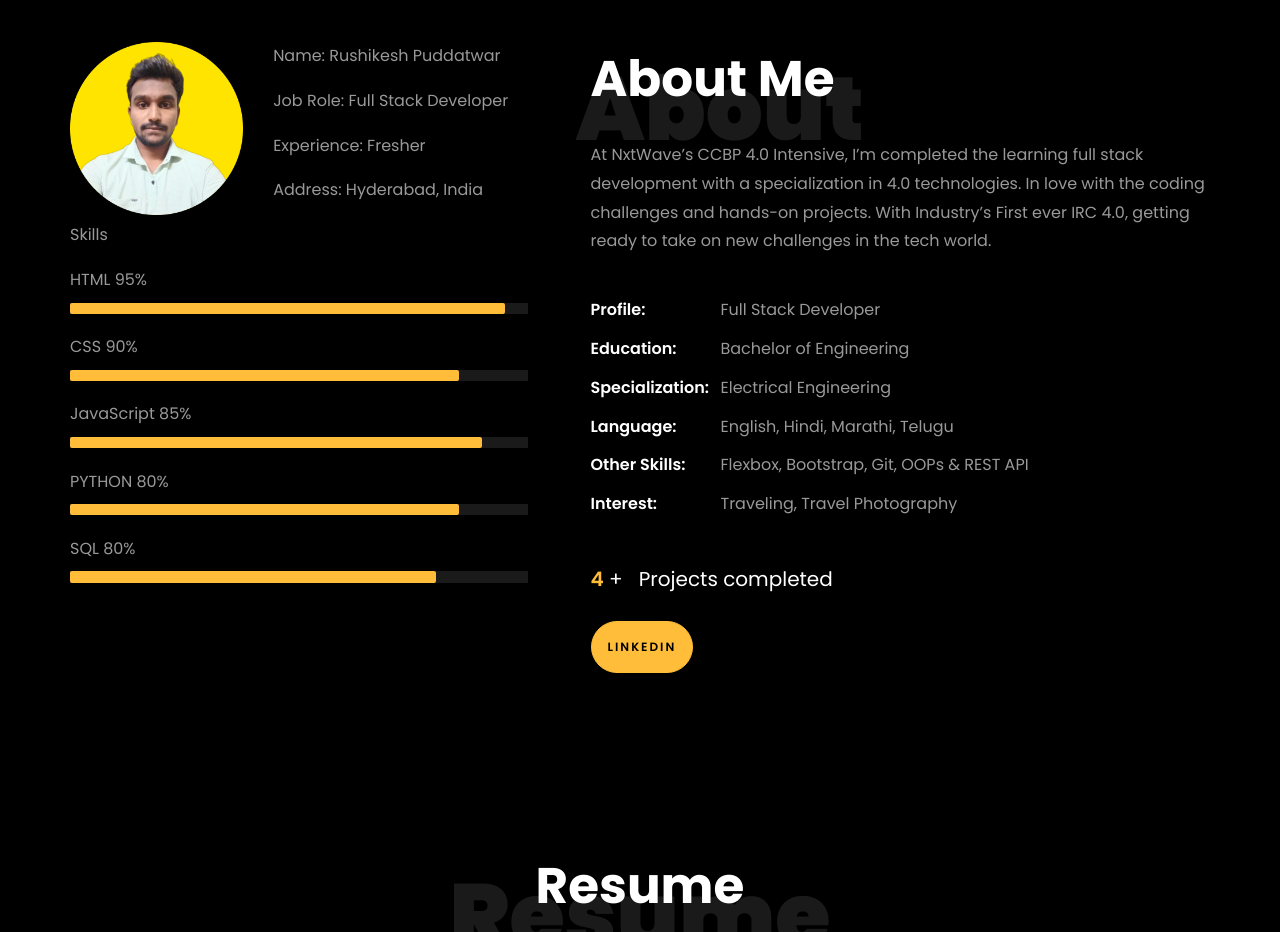
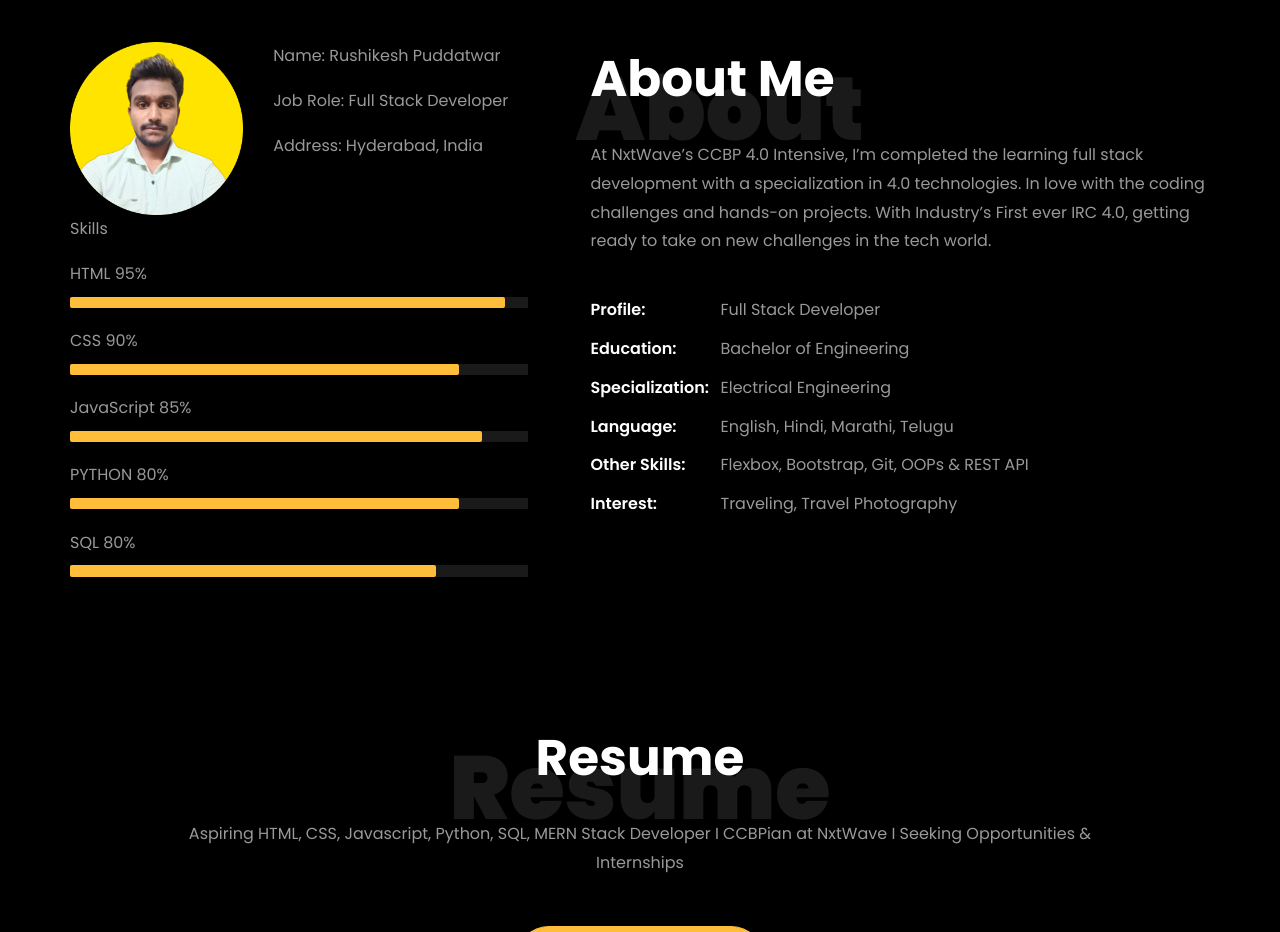
Before and after one commit to rpuddatwar/rpuddatwar.github.io, a plain HTML site: page index.html in a window 1280 px wide. Shown: the part 820-1752 px from the top of the page. Drawn offline with Linux system fonts and the light colour scheme; files whose address does not match are found by name.

Commit message:
Update index.html

```diff
--- a/index.html
+++ b/index.html
@@ -189,7 +189,7 @@
 			            <h2>Full Stack Developer</h2>
 						<!-- <h2 class="d-flex" style="margin-bottom: 0">With over 5 years of experience</h2> -->
 						<!-- <br> -->
-			            <p><a href="linkedin.com/in/rpuddatwar" class="btn btn-primary py-3 px-4">Linkedin</a>
+			            <p><a href="https://www.linkedin.com/in/rpuddatwar/" class="btn btn-primary py-3 px-4">Linkedin</a>
 							<a href="https://github.com/rpuddatwar" class="btn btn-white btn-outline-white py-3 px-4">GitHub</a></p>
 		            </div>
 		          </div>
@@ -220,7 +220,7 @@
 									  <div class="about-info">
 										<p><span class="title-s">Name: </span> <span>Rushikesh Puddatwar</span></p>
 										<p><span class="title-s">Job Role: </span> <span>Full Stack Developer</span></p>
-										<p><span class="title-s">Experience: </span> <span>Fresher</span></p>
+<!-- 										<p><span class="title-s">Experience: </span> <span>Fresher</span></p> -->
 										<p><span class="title-s">Address: </span> <span>Hyderabad, India</span></p>
 									  </div>
 									</div>
@@ -289,13 +289,13 @@
 
 
 						<div class="counter-wrap ftco-animate d-flex mt-md-3">
-							<div class="text">
+<!-- 							<div class="text">
 								<p class="mb-4">
 									<span class="number" data-number="5">0</span> <span>+</span>
 									<span>&nbsp; Projects completed</span>
 								</p>
-								<p><a href="https://www.linkedin.com/in/rpuddatwar/" class="btn btn-primary py-3 px-3">LinkedIn</a></p>
-							</div>
+<!-- 								<p><a href="https://www.linkedin.com/in/rpuddatwar/" class="btn btn-primary py-3 px-3">LinkedIn</a></p> -->
+<!-- 							</div> -->
 						</div>
 					</div>
 				</div>
```
